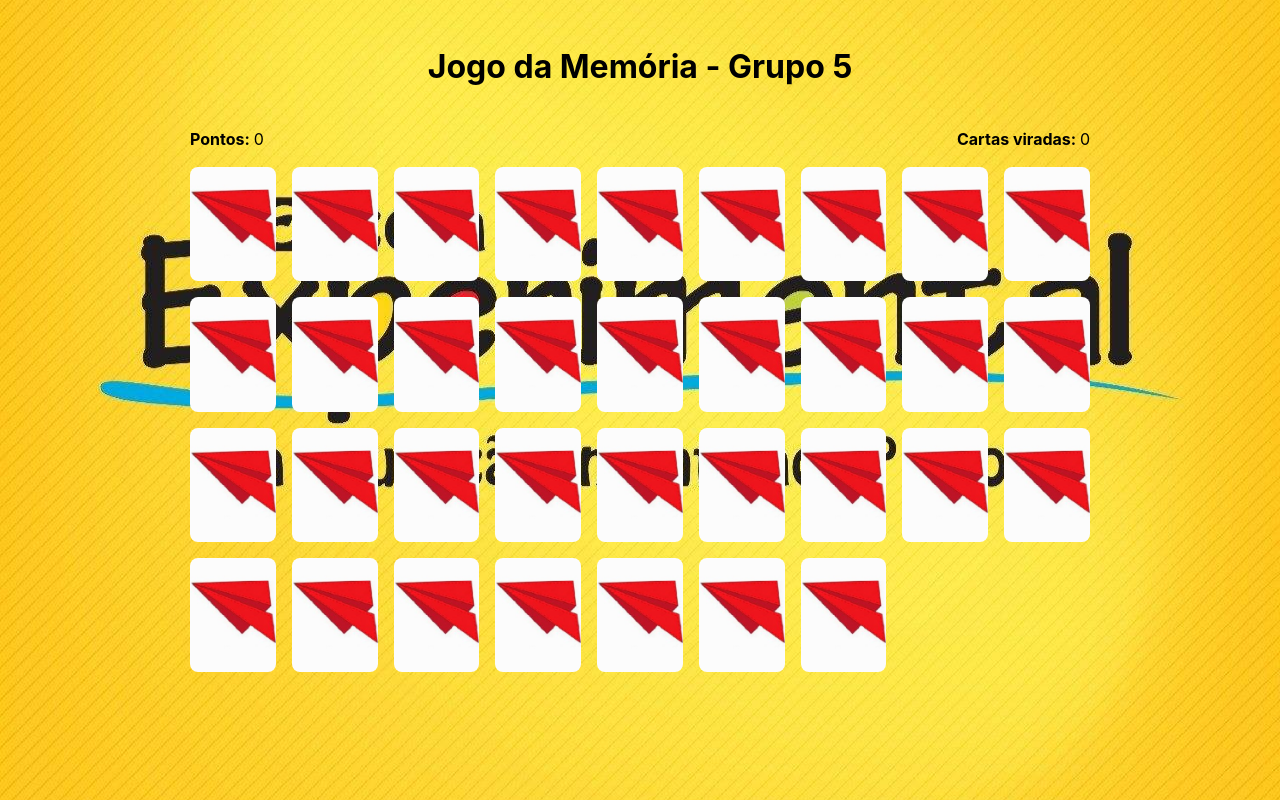
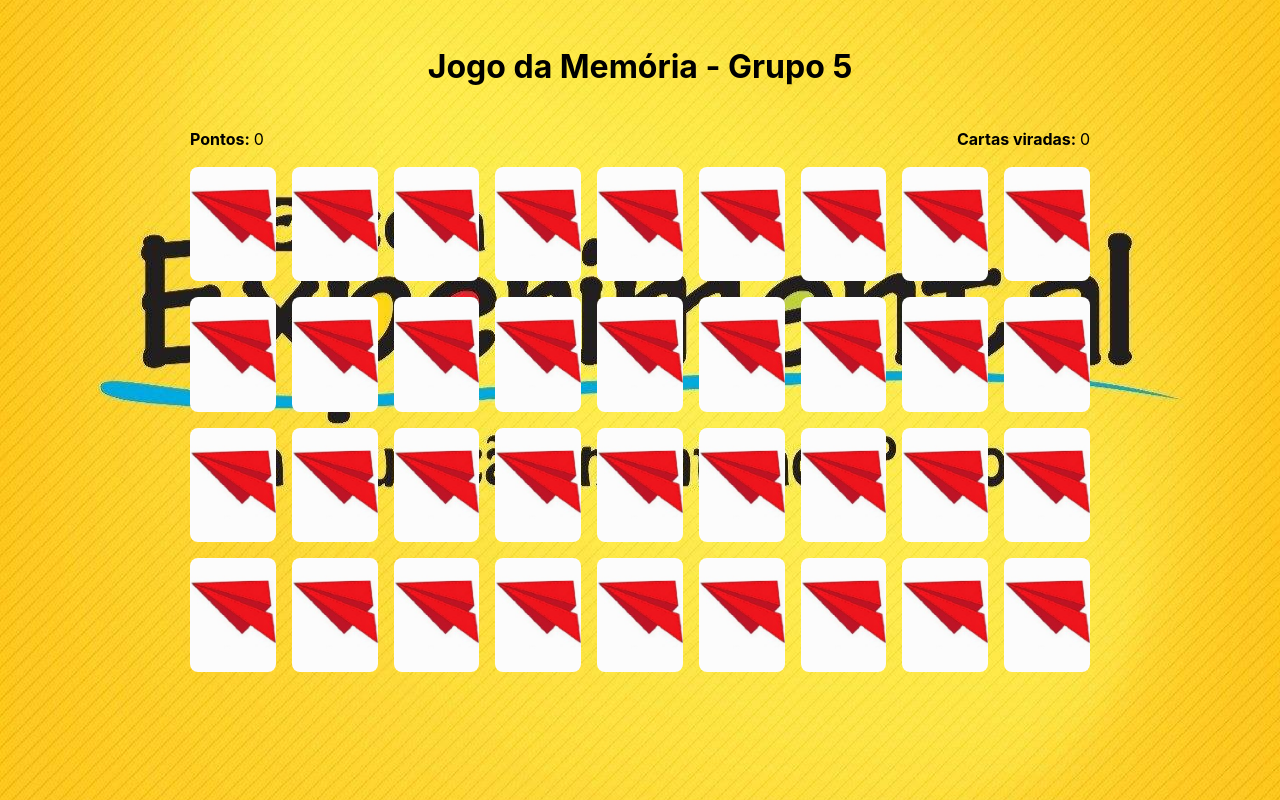
Before and after one commit to ViTaUM/grupo5, a React (Vite) app: page / in a window 1280 px wide. Built offline with nearby package versions, Linux system fonts and the light colour scheme.

Commit message:
ADD ENZO

```diff
--- a/src/constants/cartas.js
+++ b/src/constants/cartas.js
@@ -16,6 +16,7 @@ const imagens = [
   "flor-de-lis.png",
   "gustavo.png",
   "joao.png",
+  "enzo.png",
 ];
 
 const cartasUnicas = imagens.map((imagem, idDoPar) => ({ imagem, idDoPar }));
```
Also changed, not shown: public/enzo.png (added).
